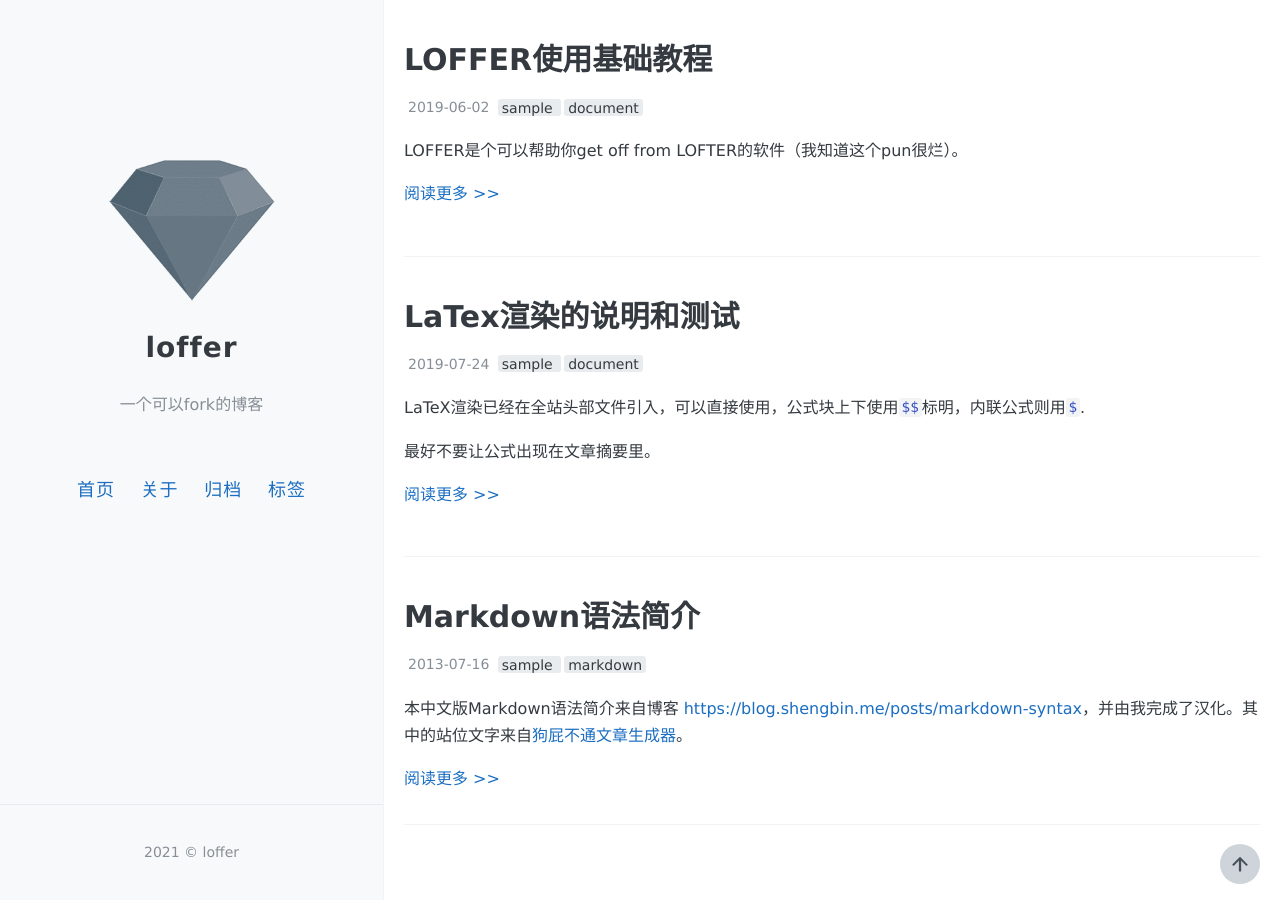
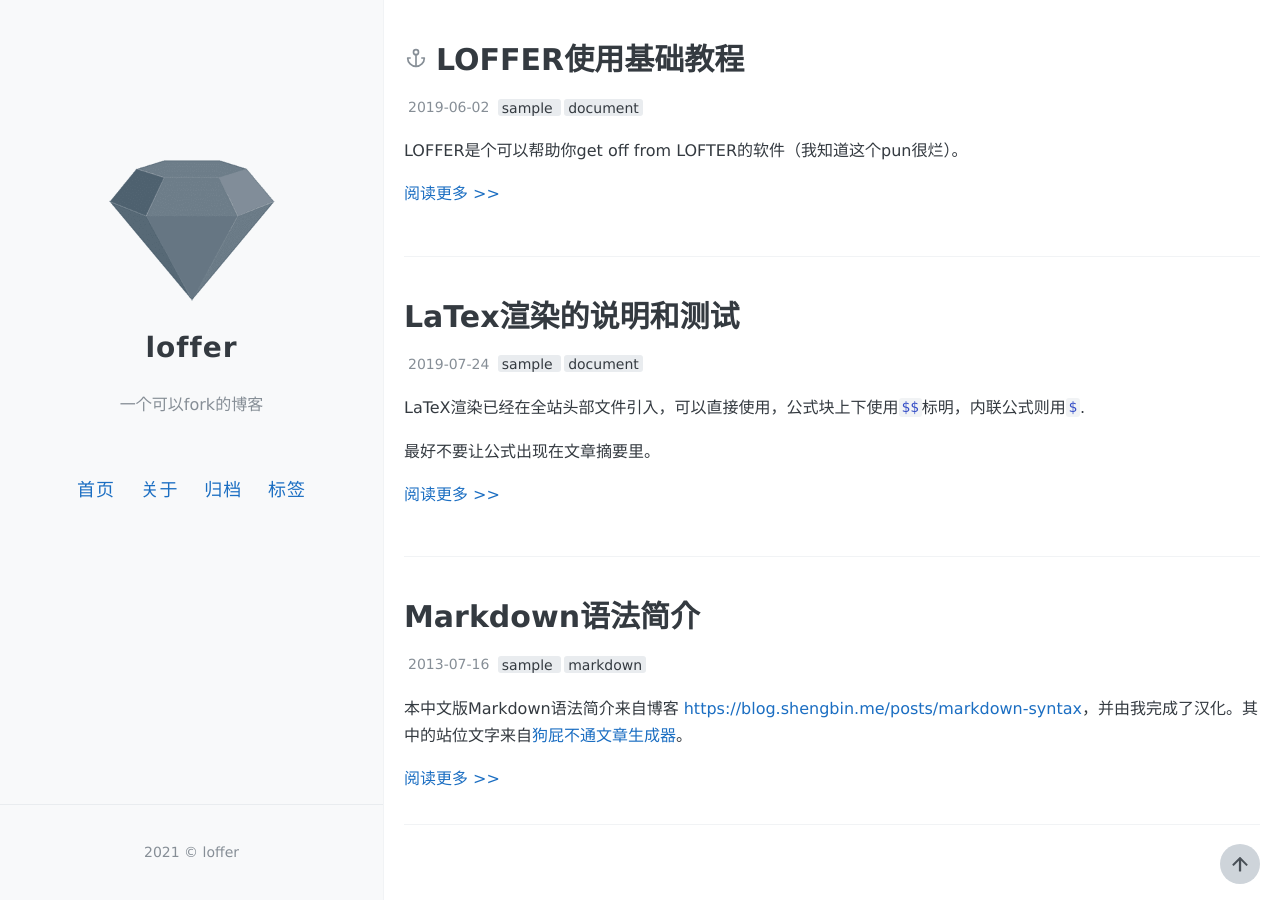
Before and after one commit to wmnhw/loffer, a Jekyll site: the page built from index.html, in a window 1280 px wide. Built offline with Jekyll 4.4.1, drawn with Linux system fonts in a browser that asks for light colours; the list of posts is cut into pages by our own code.

Commit message:
Update index.html

```diff
--- a/index.html
+++ b/index.html
@@ -12,7 +12,7 @@ layout: default
     {% if post.pinned==true %}
       <article class="post pinned">
         <h1>
-            <span title="pinned" class="pin"><!-- <i data-feather="anchor"></i> --><i class="fas fa-thumbtack fa-fw"></i></span><a href="{{ site.baseurl }}{{ post.url }}">{{ post.title }}</a>
+            <span title="pinned"><i data-feather="anchor"></i></span><a href="{{ site.baseurl }}{{ post.url }}">{{ post.title }}</a>
         </h1>
 
         <div clsss="meta">
```
